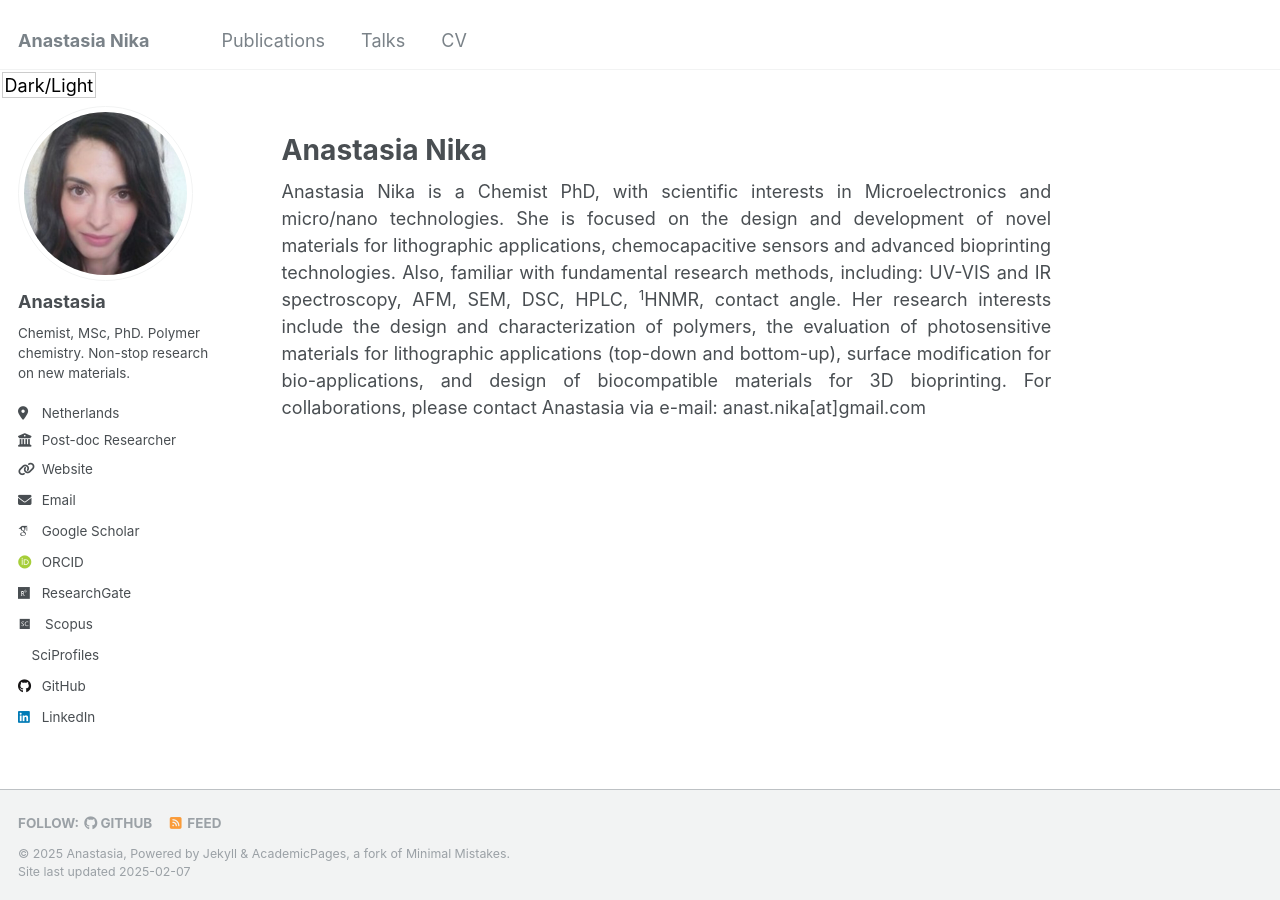
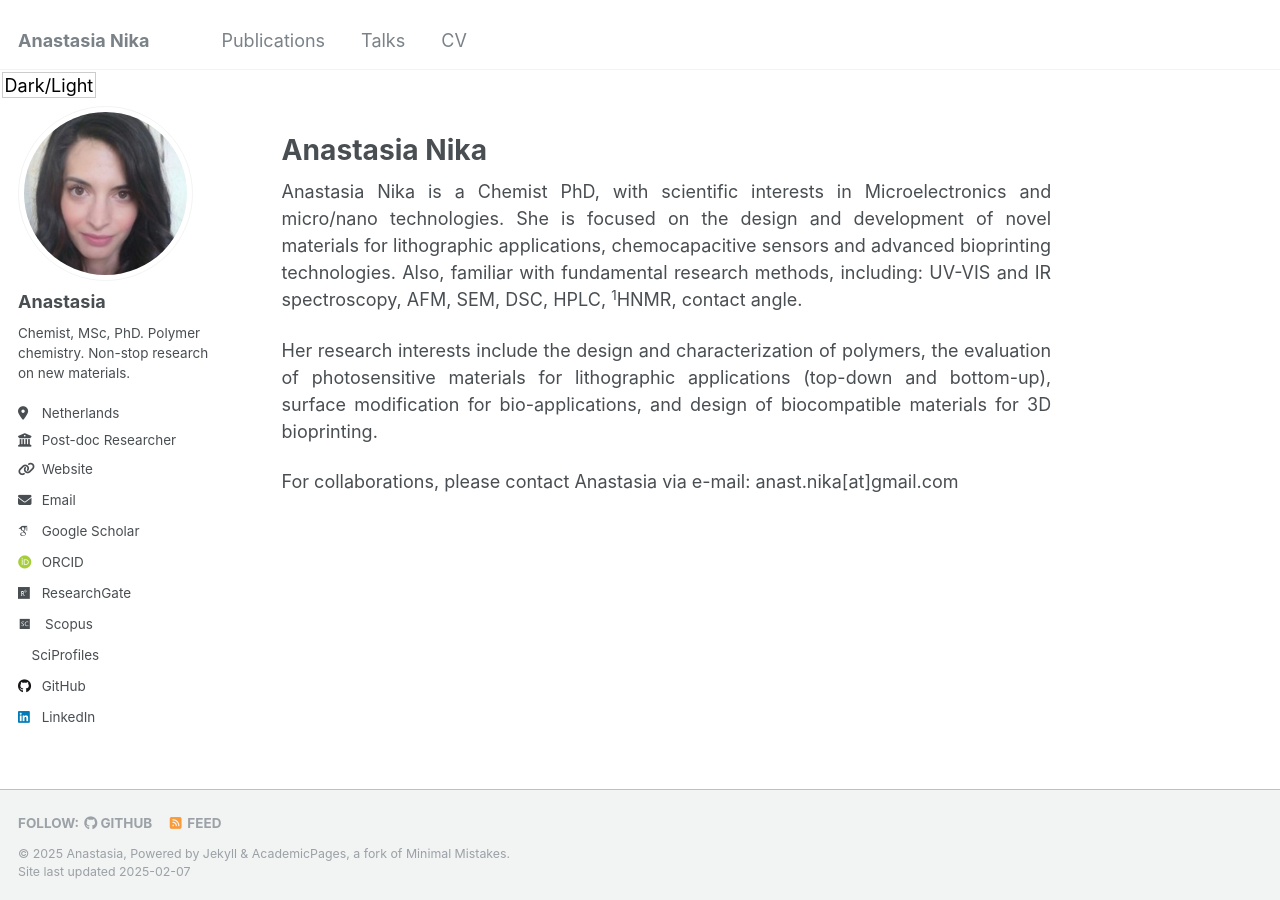
Before and after one commit to anastasianika/anastasianika.github.io, a Jekyll site: the page built from _pages/about.md, in a window 1280 px wide. Built offline with Jekyll 4.4.1, drawn with Linux system fonts in a browser that asks for light colours; some web fonts are replaced.

Commit message:
Update about.md

```diff
--- a/_pages/about.md
+++ b/_pages/about.md
@@ -14,19 +14,19 @@ redirect_from:
 </style>
 
 <p class="justify">
-
 Anastasia Nika is a Chemist PhD, with scientific interests in Microelectronics and micro/nano technologies. She is focused on the design and development of novel materials for lithographic applications, chemocapacitive sensors and advanced bioprinting technologies. Also, familiar with fundamental research methods,
 including: UV-VIS and IR spectroscopy, AFM, SEM, DSC, HPLC, <sup>1</sup>HNMR, contact angle.
+</p>
 
-
+<p class="justify">
 Her research interests include the design and characterization of
 polymers, the evaluation of photosensitive materials for lithographic
 applications (top-down and bottom-up), surface modification for
 bio-applications, and design of biocompatible materials for 3D
 bioprinting.
+</p>
 
-
+<p class="justify">
 For collaborations, please contact Anastasia via e-mail:
 anast.nika[at]gmail.com
-
 </p>
```
